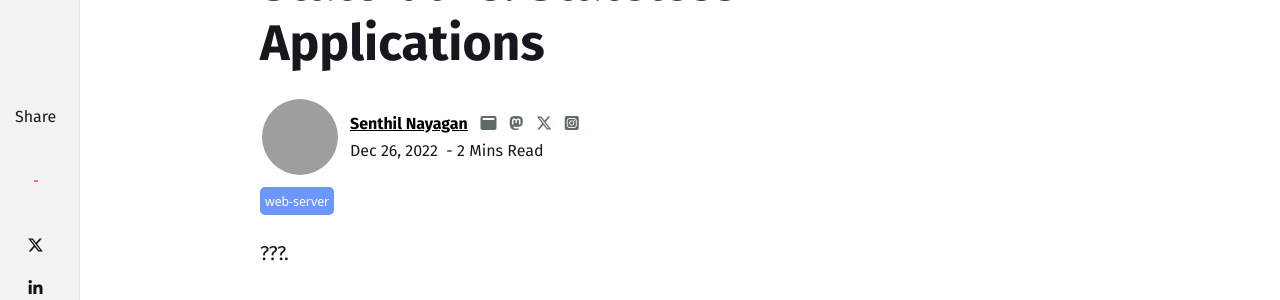
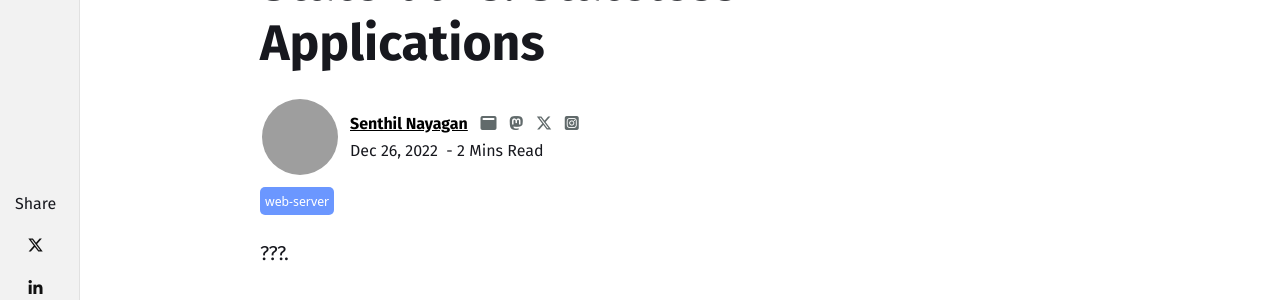
Before and after one commit to rustinact/rustinaction.github.io, a Jekyll site: the page built from _posts/web-http-wsgi-server/concepts/2022-12-27-stateful-vs-stateless-applications.markdown, in a window 1280 px wide. Shown: the part 180-480 px from the top of the page. Built offline with Jekyll 4.4.1, drawn with Linux system fonts in a browser that asks for light colours; nearby versions of some CDN libraries; comment, search, counter and statistics services are not loaded; grey boxes are pictures that could not be loaded.

Commit message:
UI changes

```diff
--- a/_includes/share.html
+++ b/_includes/share.html
@@ -6,8 +6,7 @@
     </ul>
     <hr> -->
     <!--{% unless page.url contains "contact" or page.url contains "about" %}-->
-    <p>Share</p>
-    <hr>
+    <span>Share</span>
     <ul>
         <li class="ml-1 mr-1">
             <a target="_blank" href="https://twitter.com/intent/tweet?text={{ page.title }}&url={{ page.url | absolute_url }}" onclick="window.open(this.href, 'twitter-share', 'width=550,height=235');return false;">
--- a/_posts/installation/2023-11-13-installing-rust.markdown
+++ b/_posts/installation/2023-11-13-installing-rust.markdown
@@ -17,6 +17,8 @@ toc: true
 
 Let's begin with a brief introduction to Rust. Rust is a great choice when performance matters and it solves pain points that bother many other languages. For the eighth year in a row, Rust has topped the chart as “the most desired programming language" in Stack Overflow’s annual developer survey, implying that many people who have had the chance to use it have fallen in love with it. The Rust community continues to grow.
 
+---
+
 # Rust Playground
 
 The **Rust Playground** allows us to experiment with Rust without the need to install it locally. If you don't want to install any binaries in your current working environment, then Rust Playground would be the most practical way to begin writing Rust programs right away.
@@ -32,6 +34,8 @@ It has a number of features, including:
 5. **rustfmt** (Rust formatting tool) and **Clippy** (Rust lint) can be run against the source code.
 
 To locally install Rust, proceed with the steps outlined below.
+
+---
 
 # Installing Rust
 
@@ -109,6 +113,8 @@ If at any point you would like to uninstall Rust, you can execute `rustup self u
 - **RUST_BACKTRACE**
 - **RUSTUP_PERMIT_COPY_RENAME**
 
+---
+
 # Cargo - Rust's build tool and package manager
 
 Cargo is Rust's build tool and package manager. It comes installed with Rust if we use the official installation steps.
```
